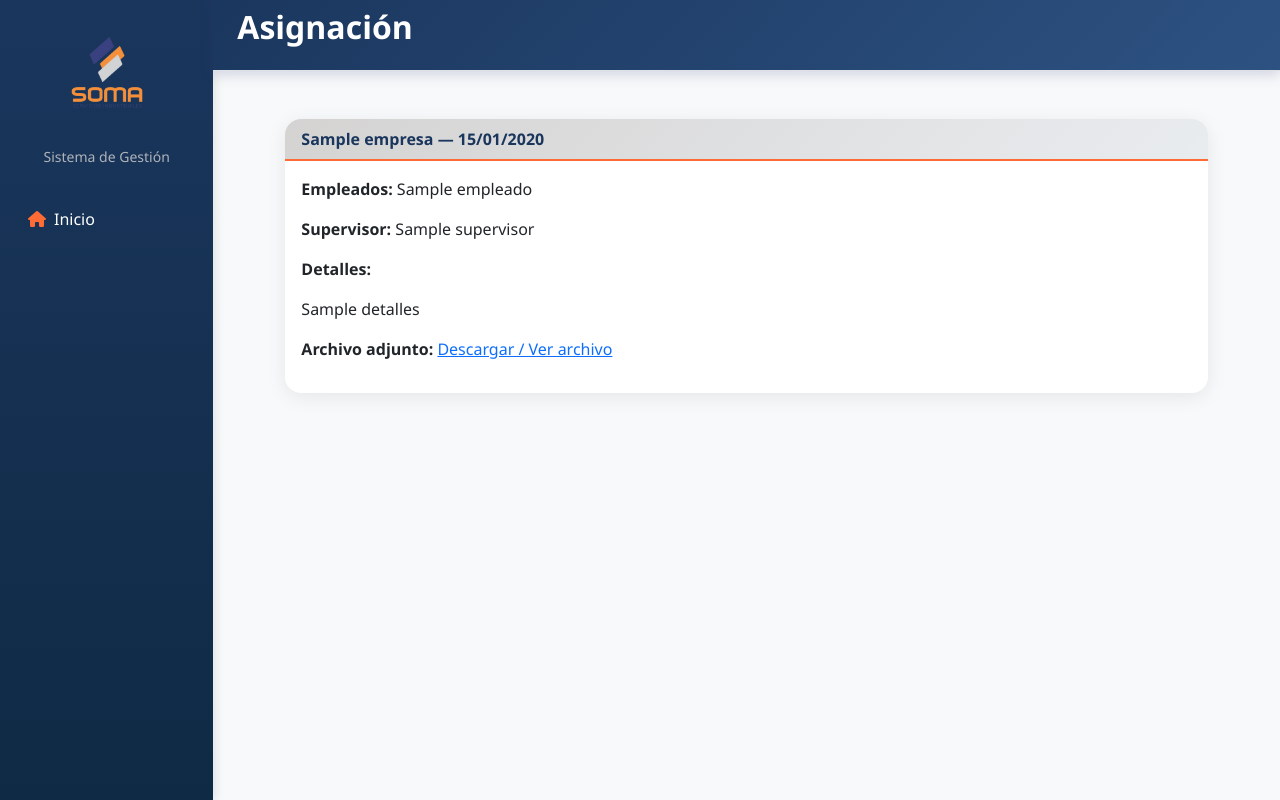
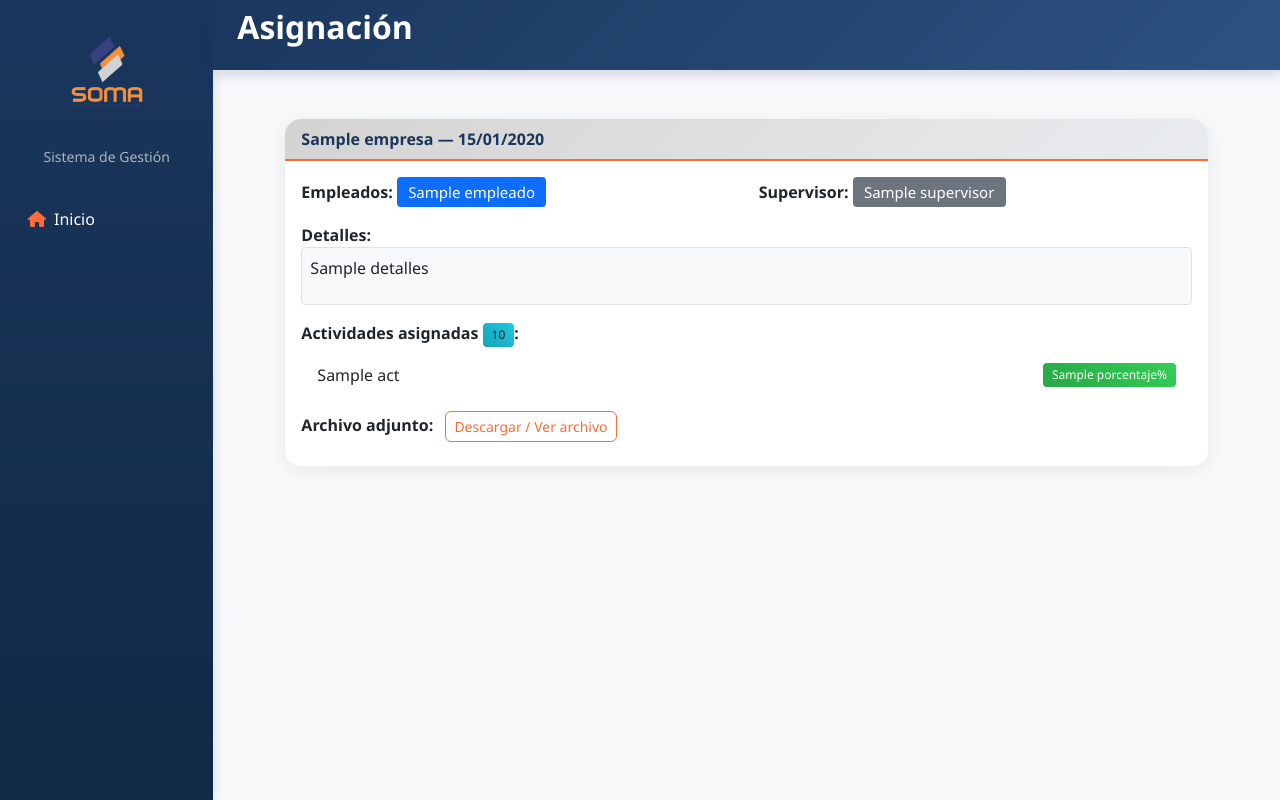
Before and after one commit to Moy020513/soma_django, a Django app: template templates/asignaciones/detalle.html in a window 1280 px wide. Run offline with Django 4.2, Linux system fonts and the light colour scheme; the template is opened without the code that fills it: most values are stand-ins (such as "Sample title", 1, 10 or a date in 2020); some libraries are stand-ins or nearby versions.

Commit message:
asignaciones bien admin2

```diff
--- a/templates/asignaciones/detalle.html
+++ b/templates/asignaciones/detalle.html
@@ -8,23 +8,48 @@
       {{ asignacion.empresa.nombre }} — {{ asignacion.fecha|date:'d/m/Y' }}
     </div>
     <div class="card-body">
-      <p><strong>Empleados:</strong>
-        {% for empleado in asignacion.empleados.all %}
-          {{ empleado.nombre_completo }}{% if not forloop.last %}, {% endif %}
-        {% empty %}
-          <span class="text-muted">Sin empleados asignados</span>
-        {% endfor %}
-      </p>
-      <p><strong>Supervisor:</strong> {{ asignacion.supervisor.nombre_completo|default:'Sin asignar' }}</p>
-      <p><strong>Detalles:</strong></p>
-      <p>{{ asignacion.detalles|linebreaks }}</p>
+      <div class="row mb-2">
+        <div class="col-md-6 mb-2">
+          <strong>Empleados:</strong>
+          <span class="badge bg-primary" style="font-size:15px;">
+            {% for empleado in asignacion.empleados.all %}
+              {{ empleado.nombre_completo }}{% if not forloop.last %}, {% endif %}
+            {% empty %}
+              <span class="text-muted">Sin empleados asignados</span>
+            {% endfor %}
+          </span>
+        </div>
+        <div class="col-md-6 mb-2">
+          <strong>Supervisor:</strong>
+          <span class="badge bg-secondary" style="font-size:15px;">{{ asignacion.supervisor.nombre_completo|default:'Sin asignar' }}</span>
+        </div>
+      </div>
 
+      <div class="mb-3">
+        <strong>Detalles:</strong>
+        <div class="border rounded p-2 bg-light">{{ asignacion.detalles|linebreaks }}</div>
+      </div>
+
+      {% if asignacion.actividades_total > 0 %}
+        <div class="mb-3">
+          <strong>Actividades asignadas <span class="badge bg-info text-dark">{{ asignacion.actividades_total }}</span>:</strong>
+          <ul class="list-group mt-2 mb-2">
+            {% for act in asignacion.actividades_detalle %}
+              <li class="list-group-item d-flex justify-content-between align-items-center">
+                <span style="font-weight:500;">{{ act.nombre }}</span>
+                <span class="badge bg-success">{{ act.porcentaje }}%</span>
+              </li>
+            {% endfor %}
+          </ul>
+        </div>
+      {% endif %}
+
+      <div class="mb-2">
         {% if asignacion.archivos %}
-          <p><strong>Archivo adjunto:</strong>
-            <a href="{{ asignacion.archivos.url }}" target="_blank">Descargar / Ver archivo</a>
-          </p>
+          <strong>Archivo adjunto:</strong>
+          <a href="{{ asignacion.archivos.url }}" target="_blank" class="btn btn-sm btn-outline-primary ms-2">Descargar / Ver archivo</a>
         {% else %}
-          <p class="text-muted">No hay archivo adjunto</p>
+          <span class="text-muted">No hay archivo adjunto</span>
         {% endif %}
 
     </div>
--- a/templates/index.html
+++ b/templates/index.html
@@ -53,7 +53,7 @@
                                 <p class="mb-1">{{ a.detalles|truncatechars:140 }}</p>
                                 <small>
                                     {% if es_admin and not user.empleado %}
-                                        Empleado: {{ a.empleado.nombre_completo }} ·
+                                        Empleado: {{ a.empleado_resumen }} ·
                                     {% endif %}
                                     Supervisor: {{ a.supervisor.nombre_completo|default:'Sin asignar' }}
                                 </small>
```
Also changed, not shown: apps/asignaciones/models.py (+20 -0 lines).
